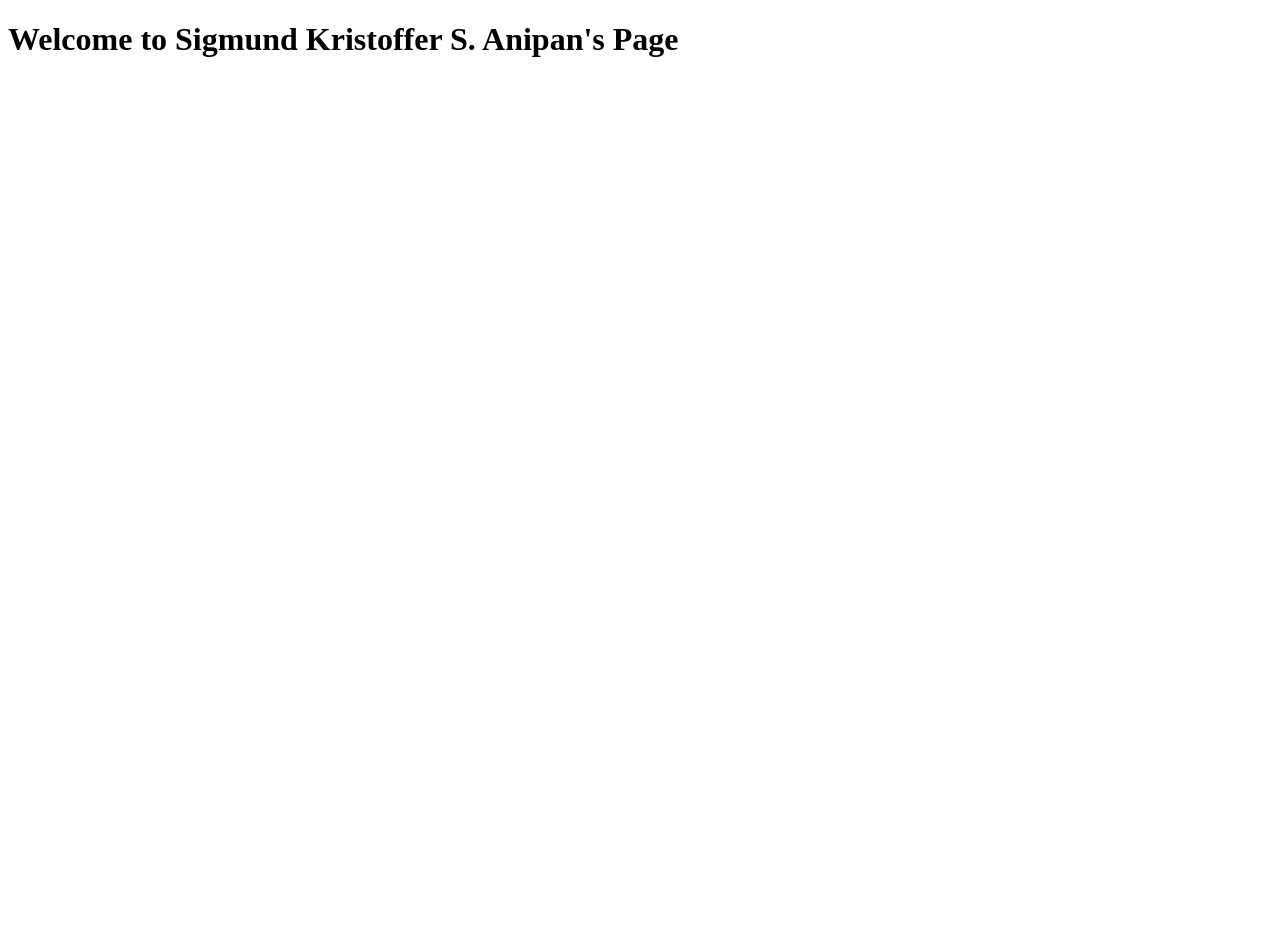
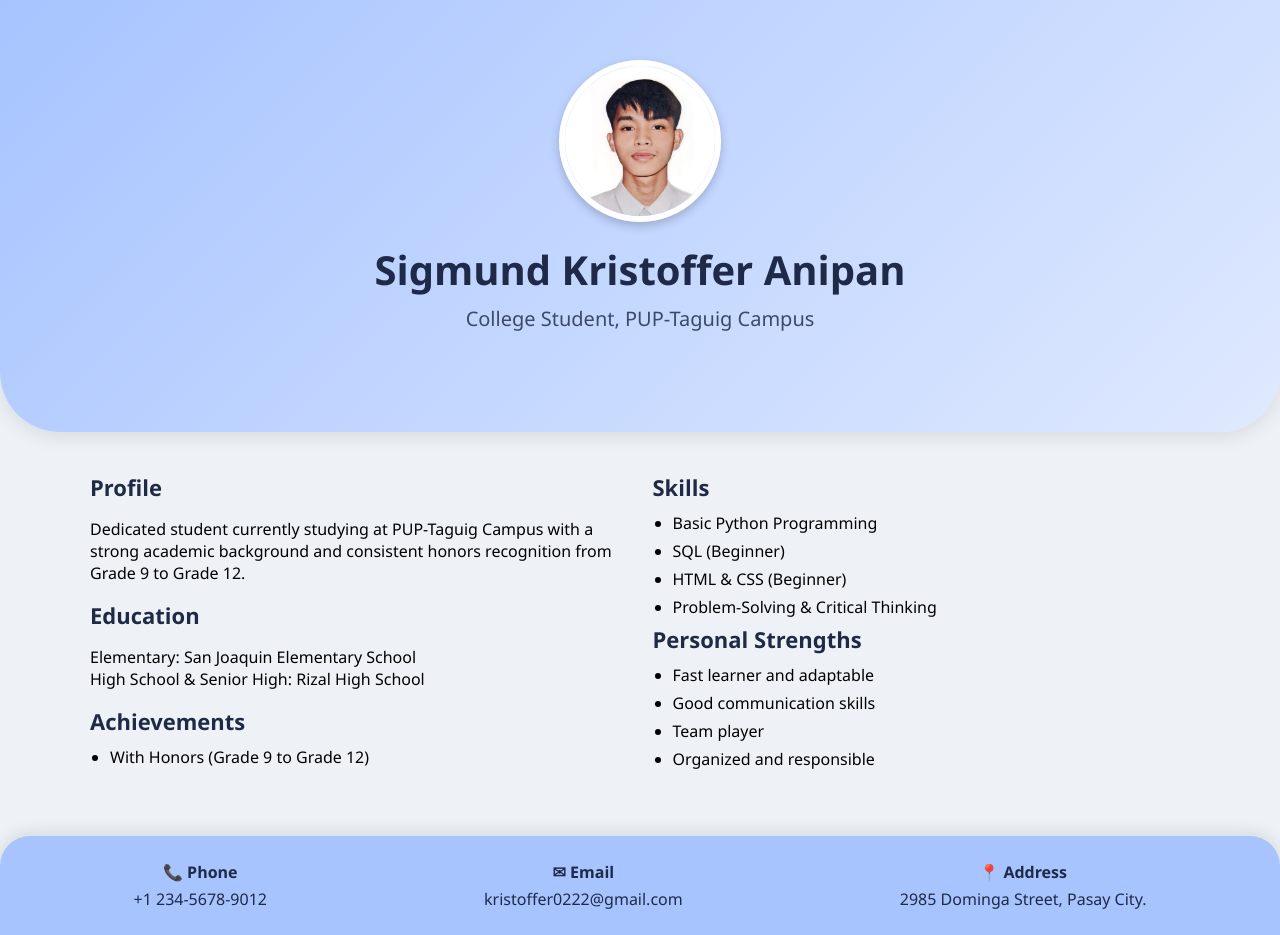
Before and after one commit to banzali-gracegabrielle/WEB-DEVELOPMENT, a plain HTML site: page anipan.html in a window 1280 px wide. Before the commit the page ends 800 px from the top, so only its background shows below. Drawn offline with Linux system fonts and the light colour scheme.

Commit message:
Add Anipan File

```diff
--- a/anipan.html
+++ b/anipan.html
@@ -1,10 +1,164 @@
 <!DOCTYPE html>
+<html lang="en">
 <head>
-    <title>Kristoffer</title>
+    <title>Anipan's Profile</title>
+    <style>
+        body {
+            font-family: "Segoe UI", Arial, sans-serif;
+            background: #eef2f7;
+            margin: 0;
+        }
+
+        .header {
+            background: linear-gradient(135deg, #a7c4ff 0%, #dfe9ff 100%);
+            padding: 60px 20px 80px;
+            text-align: center;
+            position: relative;
+            border-bottom-left-radius: 60px;
+            border-bottom-right-radius: 60px;
+            box-shadow: 0 4px 20px rgba(0,0,0,0.1);
+        }
+        .header img {
+            width: 150px;
+            height: 150px;
+            border-radius: 50%;
+            object-fit: cover;
+            border: 6px solid white;
+            margin-bottom: 15px;
+            box-shadow: 0 4px 10px rgba(0,0,0,0.2);
+        }
+        .header-text h1 {
+            margin: 0;
+            font-size: 40px;
+            font-weight: 800;
+            color: #1e2a47;
+        }
+        .header-text p {
+            font-size: 20px;
+            color: #2d3b5a;
+            opacity: 0.9;
+            margin-top: 8px;
+        }
+
+        .container {
+            max-width: 1100px;
+            margin: 0 auto;
+            margin-top: 20px;
+            padding: 20px;
+        }
+
+        .section-card {
+            background: white;
+            padding: 25px;
+            margin-bottom: 25px;
+            border-radius: 20px;
+            box-shadow: 0 4px 20px rgba(0,0,0,0.08);
+            border-left: 6px solid #7da3ff;
+        }
+
+        .section-title {
+            font-size: 22px;
+            font-weight: bold;
+            color: #1f2b46;
+            margin-bottom: 10px;
+        }
+
+        .two-column {
+            display: grid;
+            grid-template-columns: 1fr 1fr;
+            gap: 25px;
+        }
+
+        ul {
+            margin: 0;
+            padding-left: 20px;
+        }
+        li {
+            margin-bottom: 6px;
+        }
+
+        .footer {
+            margin-top: 40px;
+            background: #a7c4ff;
+            padding: 25px;
+            border-top-left-radius: 30px;
+            border-top-right-radius: 30px;
+            display: flex;
+            justify-content: space-around;
+            color: #1e2a47;
+            font-size: 16px;
+            box-shadow: 0 -4px 15px rgba(0,0,0,0.1);
+        }
+        .footer div {
+            text-align: center;
+        }
+        .footer span {
+            display: block;
+            font-weight: bold;
+            margin-bottom: 5px;
+        }
+    </style>
 </head>
 <body>
-    <h1>
-        Welcome to Sigmund Kristoffer S. Anipan's Page
-    </h1>
+
+    <div class="header">
+        <img src="anipan.png" alt="Student Photo">
+        <div class="header-text">
+            <h1>Sigmund Kristoffer Anipan</h1>
+            <p>College Student, PUP-Taguig Campus</p>
+        </div>
+    </div>
+    </div>
+
+    <div class="container">
+        <div class="two-column">
+            <div>
+                <div class="section-title">Profile</div>
+                <p>Dedicated student currently studying at PUP-Taguig Campus with a strong academic background and consistent honors recognition from Grade 9 to Grade 12.</p>
+
+                <div class="section-title">Education</div>
+                <p>Elementary: San Joaquin Elementary School<br>High School & Senior High: Rizal High School</p>
+
+                <div class="section-title">Achievements</div>
+                <ul>
+                    <li>With Honors (Grade 9 to Grade 12)</li>
+                </ul>
+            </div>
+
+            <div>
+                <div class="section-title">Skills</div>
+                <ul>
+                    <li>Basic Python Programming</li>
+                    <li>SQL (Beginner)</li>
+                    <li>HTML & CSS (Beginner)</li>
+                    <li>Problem-Solving & Critical Thinking</li>
+                </ul>
+
+                <div class="section-title">Personal Strengths</div>
+                <ul>
+                    <li>Fast learner and adaptable</li>
+                    <li>Good communication skills</li>
+                    <li>Team player</li>
+                    <li>Organized and responsible</li>
+                </ul>
+            </div>
+        </div>
+    </div>
+
+    <div class="footer">
+        <div>
+            <span>📞 Phone</span>
+            +1 234-5678-9012
+        </div>
+        <div>
+            <span>✉ Email</span>
+            kristoffer0222@gmail.com
+        </div>
+        <div>
+            <span>📍 Address</span>
+            2985 Dominga Street, Pasay City.
+        </div>
+    </div>
+
 </body>
 </html>
```
